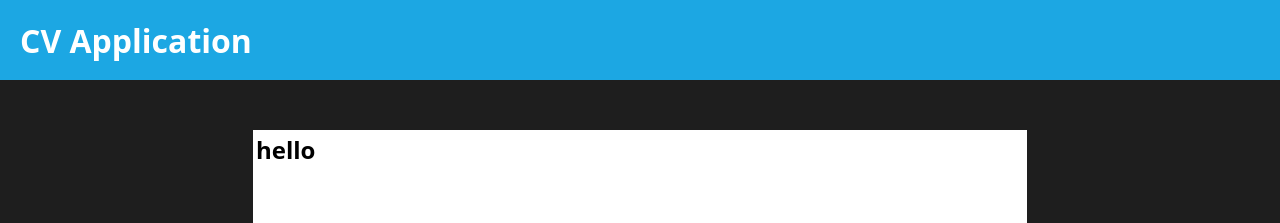
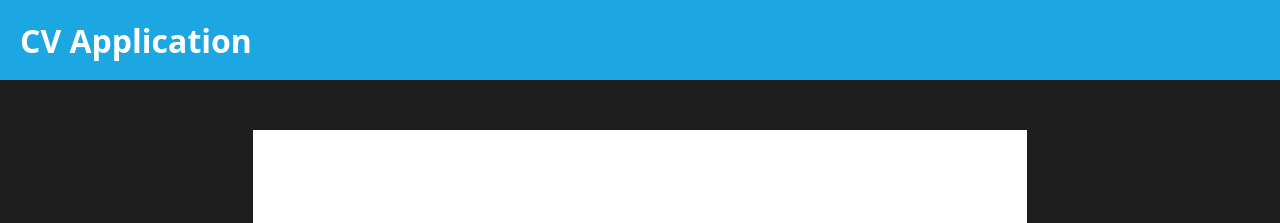
Before and after one commit to ImExtraPolite3/resume-builder, a React (Vite) app: page / in a window 1280 px wide. Shown: the top 223 px of the page. Built offline with nearby package versions, Linux system fonts and the light colour scheme.

Commit message:
create sections for resume output

```diff
--- a/src/components/UserOutput.jsx
+++ b/src/components/UserOutput.jsx
@@ -1,7 +1,11 @@
 export default function UserOutput() {
   return (
-    <div>
-      <h1>hello</h1>
-    </div>
+    <>
+      <div className="resume-general">
+        <h1></h1>
+      </div>
+      <div className="resume-education"></div>
+      <div className="resume-experience"></div>
+    </>
   );
 }
```
